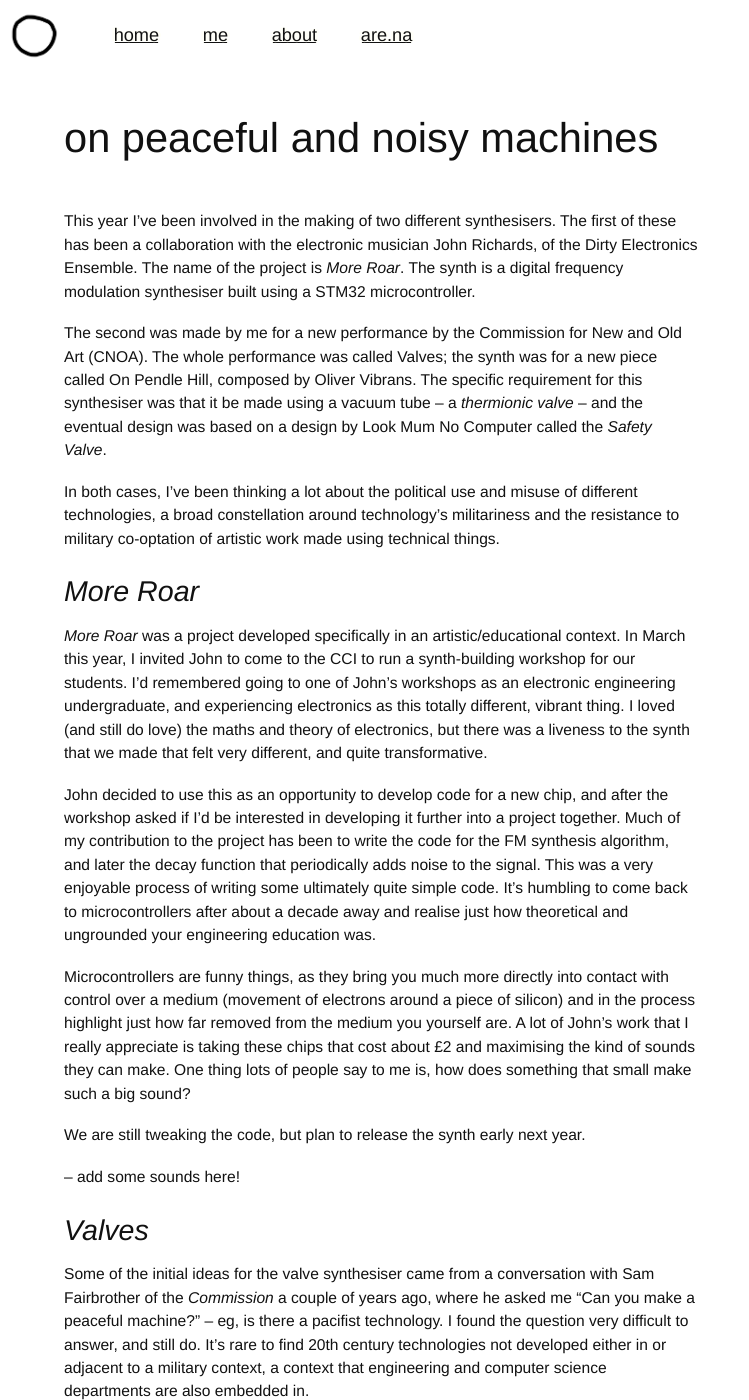
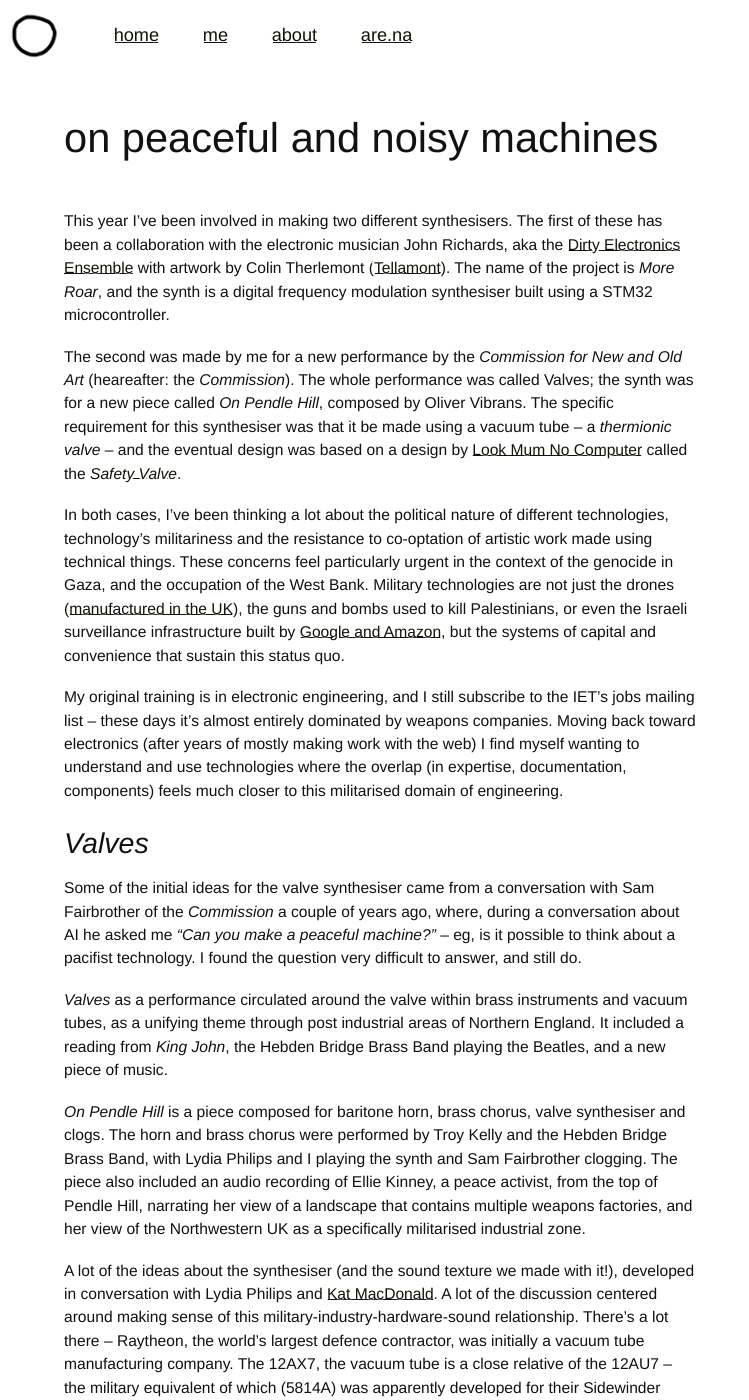
Before and after one commit to agnescameron/blog, a Jekyll site: the page built from _posts/2024-29-12-synths.md, in a window 1280 px wide and 1400 px high. Shown: the whole window, without its empty margins (0-749 px from the left). Built offline with Jekyll 4.4.1, drawn with Linux system fonts in a browser that asks for light colours; some of the changed text lies outside the part shown.

Commit message:
saving progress

```diff
--- a/_posts/2024-29-12-synths.md
+++ b/_posts/2024-29-12-synths.md
@@ -6,42 +6,51 @@ description: "two new synthesisers"
 date:  2024-12-29
 tags: synthesisers
 status: draft
-image:
+image: 'img/synths/hedgehog.jpeg'
 ---
 
-This year I've been involved in the making of two different synthesisers. The first of these has been a collaboration with the electronic musician John Richards, of the Dirty Electronics Ensemble. The name of the project is _More Roar_. The synth is a digital frequency modulation synthesiser built using a STM32 microcontroller.
+This year I've been involved in making two different synthesisers. The first of these has been a collaboration with the electronic musician John Richards, aka the [Dirty Electronics Ensemble](https://www.dirtyelectronics.org/) with artwork by Colin Therlemont ([Tellamont](https://bandcamp.com/tellamont)). The name of the project is _More Roar_, and the synth is a digital frequency modulation synthesiser built using a STM32 microcontroller.
 
-The second was made by me for a new performance by the Commission for New and Old Art (CNOA). The whole performance was called Valves; the synth was for a new piece called On Pendle Hill, composed by Oliver Vibrans. The specific requirement for this synthesiser was that it be made using a vacuum tube -- a _thermionic valve_ -- and the eventual design was based on a design by Look Mum No Computer called the _Safety Valve_.
+The second was made by me for a new performance by the _Commission for New and Old Art_ (heareafter: the _Commission_). The whole performance was called Valves; the synth was for a new piece called _On Pendle Hill_, composed by Oliver Vibrans. The specific requirement for this synthesiser was that it be made using a vacuum tube -- a _thermionic valve_ -- and the eventual design was based on a design by [Look Mum No Computer](https://www.lookmumnocomputer.com/) called the [_Safety Valve_](https://www.lookmumnocomputer.com/the-safety-valve).
 
-In both cases, I've been thinking a lot about the political use and misuse of different technologies, a broad constellation around technology's militariness and the resistance to military co-optation of artistic work made using technical things.
+In both cases, I've been thinking a lot about the political nature of different technologies, technology's militariness and the resistance to co-optation of artistic work made using technical things. These concerns feel particularly urgent in the context of the genocide in Gaza, and the occupation of the West Bank. Military technologies are not just the drones ([manufactured in the UK](https://caat.org.uk/data/countries/israel/israels-arms-industry-its-links-with-the-uk/)), the guns and bombs used to kill Palestinians, or even the Israeli surveillance infrastructure built by [Google and Amazon](https://www.aljazeera.com/news/2024/4/23/what-is-project-nimbus-and-why-are-google-workers-protesting-israel-deal), but the systems of capital and convenience that sustain this status quo.
 
+My original training is in electronic engineering, and I still subscribe to the IET's jobs mailing list -- these days it's almost entirely dominated by weapons companies. Moving back toward electronics (after years of mostly making work with the web) I find myself wanting to understand and use technologies where the overlap (in expertise, documentation, components) feels much closer to this militarised domain of engineering.
+
+<!-- There's a sense sometimes that the answer to this is either the simple invocation of a kind of 'creativity' or 'good intention' -- a use of technical things for purely artistic and benevolent means -- or refusal to engage in the first place. I disagree with the former (after all, the [art school](https://www.instagram.com/ual_sjp/) where I work is also complicit in genocide), and I think the latter is a contextual decision. ?? -->
+
+## Valves
+
+Some of the initial ideas for the valve synthesiser came from a conversation with Sam Fairbrother of the _Commission_ a couple of years ago, where, during a conversation about AI he asked me *"Can you make a peaceful machine?"* -- eg, is it possible to think about a pacifist technology. I found the question very difficult to answer, and still do.
+
+_Valves_ as a performance circulated around the valve within brass instruments and vacuum tubes, as a unifying theme through post industrial areas of Northern England. It included a reading from *King John*, the Hebden Bridge Brass Band playing the Beatles, and a new piece of music.
+
+*On Pendle Hill* is a piece composed for baritone horn, brass chorus, valve synthesiser and clogs. The horn and brass chorus were performed by Troy Kelly and the Hebden Bridge Brass Band, with Lydia Philips and I playing the synth and Sam Fairbrother clogging. The piece also included an audio recording of Ellie Kinney, a peace activist, from the top of Pendle Hill, narrating her view of a landscape that contains multiple weapons factories, and her view of the Northwestern UK as a specifically militarised industrial zone.
+
+A lot of the ideas about the synthesiser (and the sound texture we made with it!), developed in conversation with Lydia Philips and [Kat MacDonald](https://otherkat.com/). A lot of the discussion centered around making sense of this military-industry-hardware-sound relationship. There's a lot there -- Raytheon, the world's largest defence contractor, was initially a vacuum tube manufacturing company. The 12AX7, the vacuum tube is a close relative of the 12AU7 -- the military equivalent of which (5814A) was apparently developed for their Sidewinder missile in early 1950s. Meanwhile, the 'great Northern industry' that the brass band has historically symbolised increasingly includes [weapons manufacturing](https://caat.org.uk/data/companies/).
+
+At the end of the program notes for _Valves_, we included a line "we'd like to think there's another way". In technical teaching, I think there's something important in showing that there are many ways to do things -- it helps to understand technical things as something not monolithic tools, but rather (to paraphrase a [nice essay](https://pages.sandpoints.org/sandpoints/ubu5050ubus-8daa49c3/reflection/autonomous-archive/) by Cristóbal Sciutto), a medium that one can have a degree of agency over.
+
+STAT magazine wrote about the whole performance [here](https://statmagazine.org/staging-england/).
 
 ## More Roar
 
-_More Roar_ was a project developed specifically in an artistic/educational context. In March this year, I invited John to come to the CCI to run a synth-building workshop for our students. I'd remembered going to one of John's workshops as an electronic engineering undergraduate, and experiencing electronics as this totally different, vibrant thing. I loved (and still do love) the maths and theory of electronics, but there was a liveness to the synth that we made that felt very different, and quite transformative.
+_More Roar_ was developed specifically in an artistic/educational context. In March this year, I invited John to come to the [CCI](https://www.arts.ac.uk/creative-computing-institute) to run a synth-building workshop for our students. I'd remembered going to one of John's workshops as an electronic engineering undergraduate, and experiencing electronics as this totally different, vibrant thing. I loved (and still do love) the maths and theory of electronics, but there was a liveness to the synth that we made that felt very different, and quite transformative.
 
-John decided to use this as an opportunity to develop code for a new chip, and after the workshop asked if I'd be interested in developing it further into a project together. Much of my contribution to the project has been to write the code for the FM synthesis algorithm, and later the decay function that periodically adds noise to the signal. This was a very enjoyable process of writing some ultimately quite simple code. It's humbling to come back to microcontrollers after about a decade away and realise just how theoretical and ungrounded your engineering education was.
+John decided to use this as an opportunity to develop code for a chip he'd not worked with before, and after some discussion he settled on the [STM32 microcontroller](https://en.wikipedia.org/wiki/STM32), which had recently been made available as a tiny 8-pin package. After the workshop, he asked if I'd be interested in developing it further into a project together. Much of my contribution to the project has been to write the code for the [FM synthesis](https://docs.google.com/document/u/0/d/1dLrLAFyj1qOBhgkgtjH0oDM67nwY9DkMXg1a5tIjvx4/mobilebasic?pli=1) algorithm, and later the decay function that periodically adds noise to the signal. This was a very enjoyable process of writing some ultimately quite simple code. It's humbling to come back to microcontrollers after about a decade away and realise just how theoretical and ungrounded your engineering education was.
+
+Currently in my department, the electronics education most of our students recieve involves learning Arduino, perhaps experimenting with other boards (like the ESP32) or the Raspberry Pi. There's something very exciting about handing a student a bare chip, show them how to program it using just a text editor. There's something very liberating abotu that process.
 
 Microcontrollers are funny things, as they bring you much more directly into contact with control over a medium (movement of electrons around a piece of silicon) and in the process highlight just how far removed from the medium you yourself are. A lot of John's work that I really appreciate is taking these chips that cost about £2 and maximising the kind of sounds they can make. One thing lots of people say to me is, how does something that small make such a big sound?
 
 We are still tweaking the code, but plan to release the synth early next year.
 
+performance in paradise palms
+
+owen permacomputing
+
 -- add some sounds here!
 
-## Valves
+-- add some sounds here!
 
-Some of the initial ideas for the valve synthesiser came from a conversation with Sam Fairbrother of the _Commission_ a couple of years ago, where he asked me "Can you make a peaceful machine?" -- eg, is there a pacifist technology. I found the question very difficult to answer, and still do. It's rare to find 20th century technologies not developed either in or adjacent to a military context, a context that engineering and computer science departments are also embedded in.
-
-_Valves_ as a performance circulated around the valve within brass instruments and vacuum tubes, as a unifying theme through post industrial areas of Northern England.
-
-*On Pendle Hill* is a piece composed for baritone horn, brass chorus, valve synthesiser and clogs. The horn and brass chorus were performed by Troy Kelly and the Hebden Bridge Brass Band, with Lydia Philips and I playing the synth and Sam Fairbrother clogging. The piece also included an audio recording of Ellie Kinney, a peace activist, from the top of Pendle Hill, narrating her view of a landscape that contains multiple weapons factories.
-
-One of the things the commission
-
-A lot of the ideas about the synthesiser, and the machine, developed in conversation with Lydia Philips and Kat MacDonald
-
-At the end of the program notes for _Valves_, we included a line "we'd like to think there's another way". In technical teaching, I think there's something important in showing that there are many ways to do things -- it helps to understand technical things as something not monolithic tools, but rather (to paraphrase a nice essay by Cristóbal Sciutto), a medium that one can have a degree of agency over.
-
-STAT magazine wrote about the whole performance [here](https://statmagazine.org/staging-england/).
-
--- add some sounds here!
+*research materials for Valves are [here](https://www.are.na/agnes-cameron/proj-valves), and for More Roar [here](https://www.are.na/agnes-cameron/proj-more-roar)*
```
Also changed, not shown: .github/workflows/jekyll.yml (deleted), img/synths/hedgehog-full.jpeg (added), img/synths/hedgehog-reverse.jpeg (added), img/synths/hedgehog.jpeg (added), img/synths/john-breadboard.jpeg (added), img/synths/nails-synth.jpeg (added), img/synths/paradise-palms.jpg (added), 2 other files.
